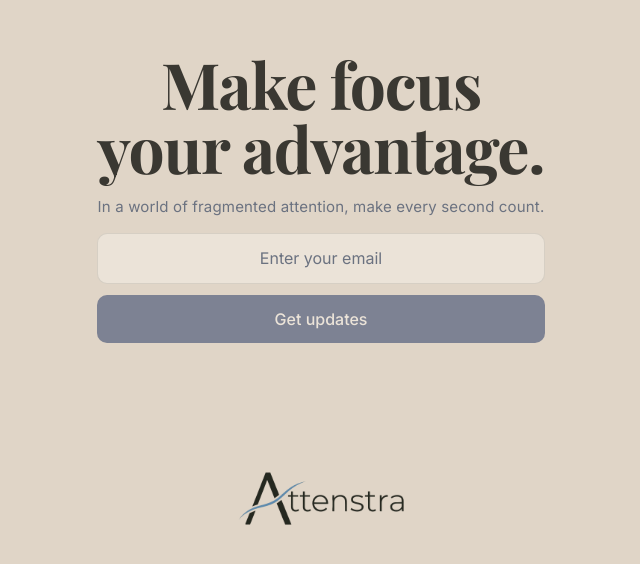
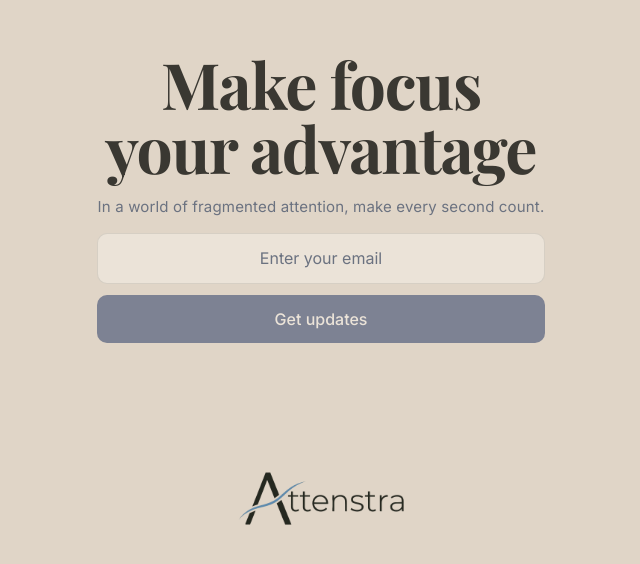
Before and after one commit to adamalthus/attenstra.ai, a React (Vite) app: page / in a window 1280 px wide. Shown: the part 196-760 px from the top of the page, without its empty margins (319-959 px from the left). Built offline with nearby package versions, Linux system fonts and the light colour scheme.

Commit message:
Remove periods from hero statements

```diff
--- a/src/App.tsx
+++ b/src/App.tsx
@@ -3,9 +3,9 @@ import { AnimatePresence, motion } from "motion/react";
 import attenstraLogo from "../assets/Attenstra_Woirdmark_LightBlue_Stream_Transparent_Background.png";
 
 const heroStatements = [
-  "Keep what matters moving.",
-  "Make focus your advantage.",
-  "Tools that work the way you do.",
+  "Keep what matters moving",
+  "Make focus your advantage",
+  "Tools that work the way you do",
 ];
 
 const buttondownEndpoint =
```
